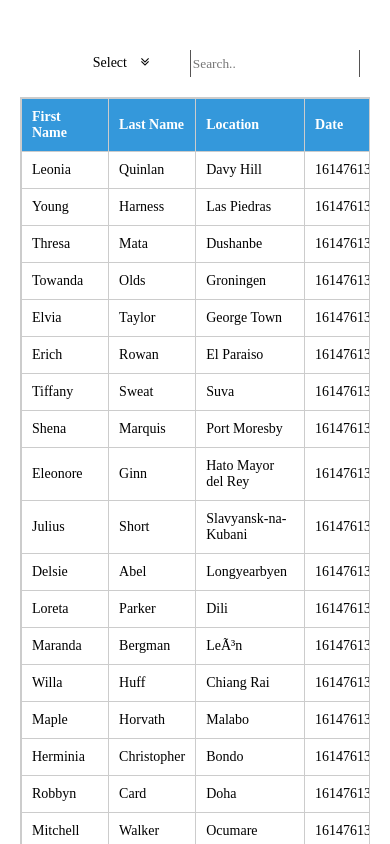
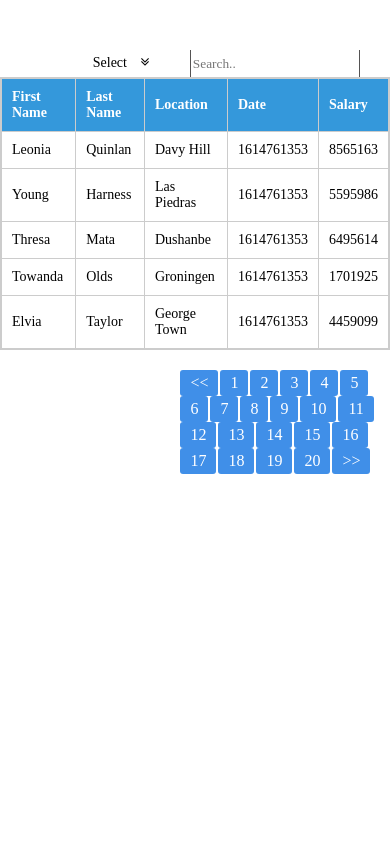
Before and after one commit to ajay2vj/TableData, a React (Create React App) app: page /large in a window 390 px wide. Shown: the top 844 px of the page. Built offline with nearby package versions, Linux system fonts and the light colour scheme; no server answers; a web font is replaced by a local one.

Commit message:
pagination completed

```diff
--- a/public/css/style.css
+++ b/public/css/style.css
@@ -91,7 +91,7 @@ height: 25px;
   border-left: 1px solid #000;
 }
 .pagination {
-  display: inline-block;
+  display: none;
   margin-left: 64%;
 }
 
@@ -116,6 +116,33 @@ height: 25px;
 i.fa.fa-angle-double-down {
   margin: 0px 0px 0px 10px;
 }
+.paging-nav {
+  padding-left: 62%;
+  padding-top: 20px;
+  padding-bottom: 20px;
+}
+
+.paging-nav a {
+  margin: auto 1px;
+  text-decoration: none;
+  display: inline-block;
+  padding: 7px 12px;
+  background: #408fe8;
+  color: white;
+  border-radius: 3px;
+}
+
+.paging-nav .selected-page {
+  background: #187ed5;
+  font-weight: bold;
+}
+
+.paging-nav,
+#employee_table_medium {
+  /* width: 400px; */
+  margin: 0 auto;
+  font-family: Arial, sans-serif;
+}
 @media screen and (max-width: 768px) {
 	/*Navigation CSS*/
 	table {
@@ -136,8 +163,22 @@ i.fa.fa-angle-double-down {
     text-decoration: none;
   }
   .pagination {
+    display: none;
+    margin-left: 53%;
+  }
+  .paging-nav {
+    padding-left: 46%;
+    padding-top: 20px;
+    padding-bottom: 20px;
+  }
+  .paging-nav a {
+    margin: auto 1px;
+    text-decoration: none;
     display: inline-block;
-    margin-left: 53%;
+    padding: 4px 10px;
+    background: #408fe8;
+    color: white;
+    border-radius: 3px;
   }
 
 }
--- a/public/index.html
+++ b/public/index.html
@@ -45,5 +45,8 @@
     -->
   </body>
   <script src="https://ajax.googleapis.com/ajax/libs/jquery/3.5.1/jquery.min.js"></script>
+  <script type="text/javascript" src="http://ajax.googleapis.com/ajax/libs/jquery/1.11.2/jquery.min.js"></script>
+  <script src="http://ajax.googleapis.com/ajax/libs/jqueryui/1.11.2/jquery-ui.min.js"></script>
+  <script type="text/javascript" src="js/paging.js"></script>
   <script src="js/script.js"></script>
 </html>
--- /dev/null
+++ b/public/js/paging.js
@@ -0,0 +1,77 @@
+(function($) {
+    $(function() {
+        $.widget("zpd.paging", {
+            options: {
+                limit: 5,
+                rowDisplayStyle: 'block',
+                activePage: 0,
+                rows: []
+            },
+            _create: function() {
+                var rows = $("tbody", this.element).children();
+                this.options.rows = rows;
+                this.options.rowDisplayStyle = rows.css('display');
+                var nav = this._getNavBar();
+                this.element.after(nav);
+                this.showPage(0);
+            },
+            _getNavBar: function() {
+                var rows = this.options.rows;
+                var nav = $('<div>', {class: 'paging-nav'});
+                for (var i = 0; i < Math.ceil(rows.length / this.options.limit); i++) {
+                    this._on($('<a>', {
+                        href: '#',
+                        text: (i + 1),
+                        "data-page": (i)
+                    }).appendTo(nav),
+                            {click: "pageClickHandler"});
+                }
+                //create previous link
+                this._on($('<a>', {
+                    href: '#',
+                    text: '<<',
+                    "data-direction": -1
+                }).prependTo(nav),
+                        {click: "pageStepHandler"});
+                //create next link
+                this._on($('<a>', {
+                    href: '#',
+                    text: '>>',
+                    "data-direction": +1
+                }).appendTo(nav),
+                        {click: "pageStepHandler"});
+                return nav;
+            },
+            showPage: function(pageNum) {
+                var num = pageNum * 1; //it has to be numeric
+                this.options.activePage = num;
+                var rows = this.options.rows;
+                var limit = this.options.limit;
+                for (var i = 0; i < rows.length; i++) {
+                    if (i >= limit * num && i < limit * (num + 1)) {
+                        $(rows[i]).css('display', this.options.rowDisplayStyle);
+                    } else {
+                        $(rows[i]).css('display', 'none');
+                    }
+                }
+            },
+            pageClickHandler: function(event) {
+                event.preventDefault();
+                $(event.target).siblings().attr('class', "");
+                $(event.target).attr('class', "selected-page");
+                var pageNum = $(event.target).attr('data-page');
+                this.showPage(pageNum);
+            },
+            pageStepHandler: function(event) {
+                event.preventDefault();
+                //get the direction and ensure it's numeric
+                var dir = $(event.target).attr('data-direction') * 1;
+                var pageNum = this.options.activePage + dir;
+                //if we're in limit, trigger the requested pages link
+                if (pageNum >= 0 && pageNum < this.options.rows.length) {
+                    $("a[data-page=" + pageNum + "]", $(event.target).parent()).click();
+                }
+            }
+        });
+    });
+})(jQuery);
--- a/public/js/script.js
+++ b/public/js/script.js
@@ -50,3 +50,14 @@ $(document).ready(function(){
     });
   });
 });
+$(document).ready(function() {
+  $('#').paging({limit:5});
+  $('#employee_table_medium').paging({
+
+    limit: 5,
+    rowDisplayStyle: 'block',
+    activePage: 0,
+    rows: []
+
+    });
+});
--- a/src/pages/Large.js
+++ b/src/pages/Large.js
@@ -11,7 +11,7 @@ class Large extends Component {
 						<Route/>
 						<SearchBox />
 					</div>
-					<table id="employee_table_larg">
+					<table id="employee_table_medium">
 						<thead>
 							<tr>
 								<th>First Name</th>
--- a/src/pages/Medium.js
+++ b/src/pages/Medium.js
@@ -11,7 +11,7 @@ class Medium extends Component {
 						<Route/>
 						<SearchBox />
 					</div>
-					<table id="employee_table_larg">
+					<table id="employee_table_medium">
 						<thead>
 							<tr>
 								<th>First Name</th>
```
